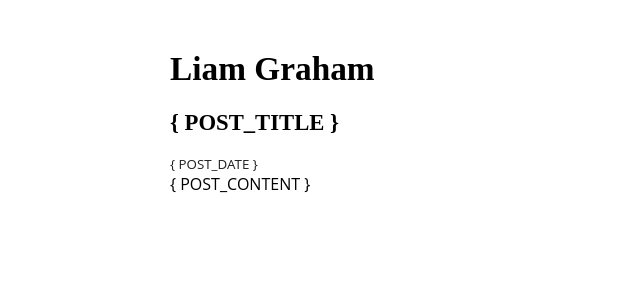
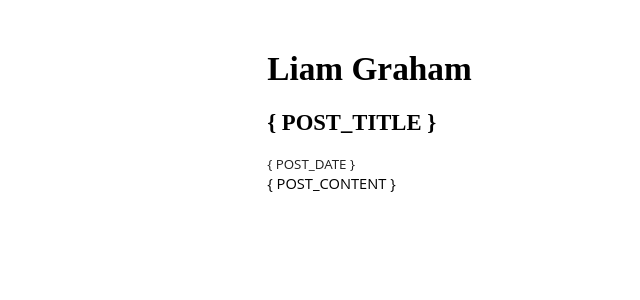
Before and after one commit to LiamGraham/liamgraham.github.com, a Python web app: template templates/post.html in a window 1280 px wide. Shown: the top 300 px of the page, without its empty margins (120-760 px from the left). Run offline with Jinja, Linux system fonts and the light colour scheme; the template is opened without the code that fills it, so the values that code supplies are empty; some web fonts are replaced.

Commit message:
Change main div sizing
Change main div max-width and font-size so that the page is narrower.

```diff
--- a/static/style.css
+++ b/static/style.css
@@ -2,12 +2,12 @@
 
 body {
     font-family: 'Open Sans', sans-serif;
-    font-size: 12pt;
+    font-size: 11pt;
     text-align: justify;
 }
 .main {
-    max-width:700px;
-    margin:50px auto 50px;
+    max-width: 40%;
+    margin: 50px auto 50px;
 }
 .image {
     width: 100%;
```
